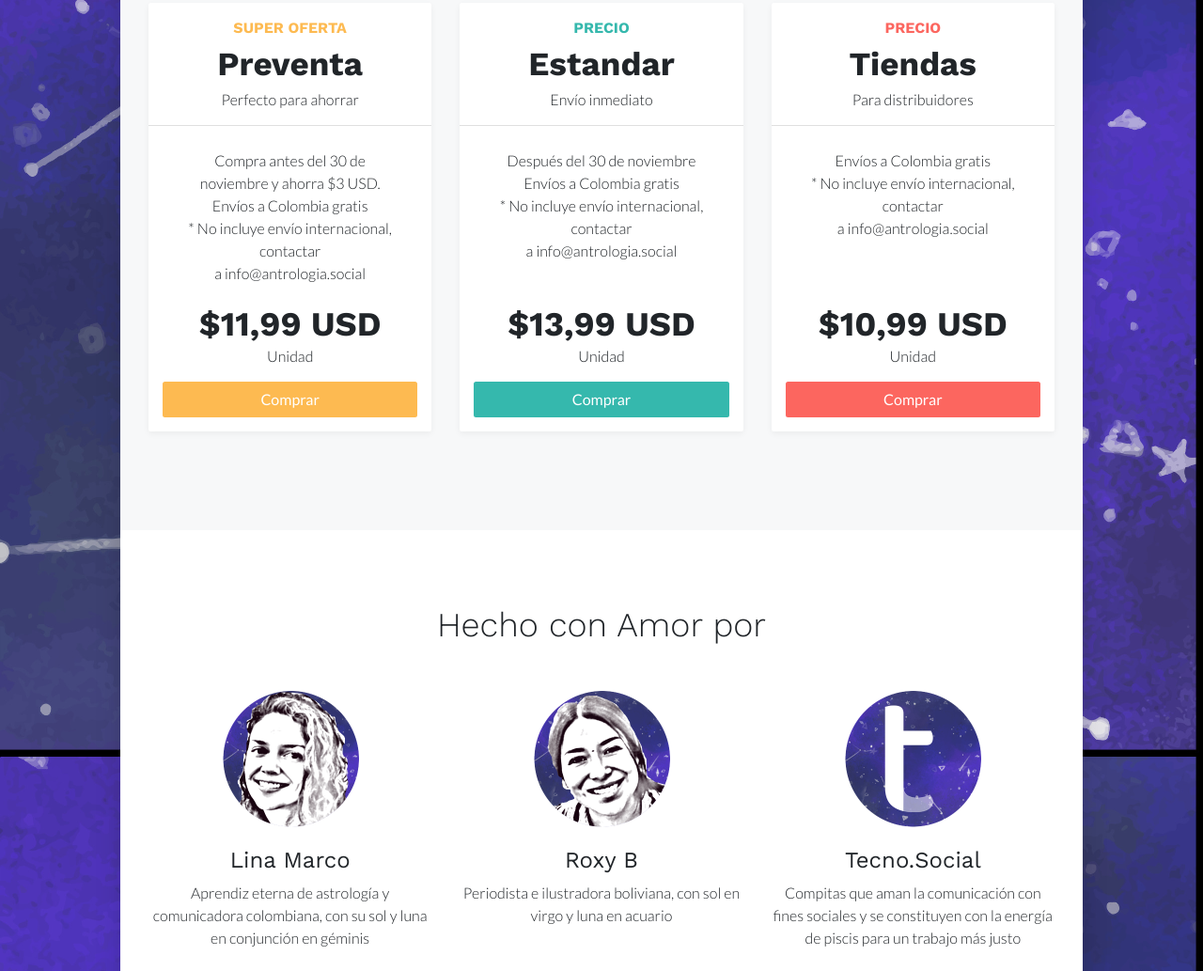
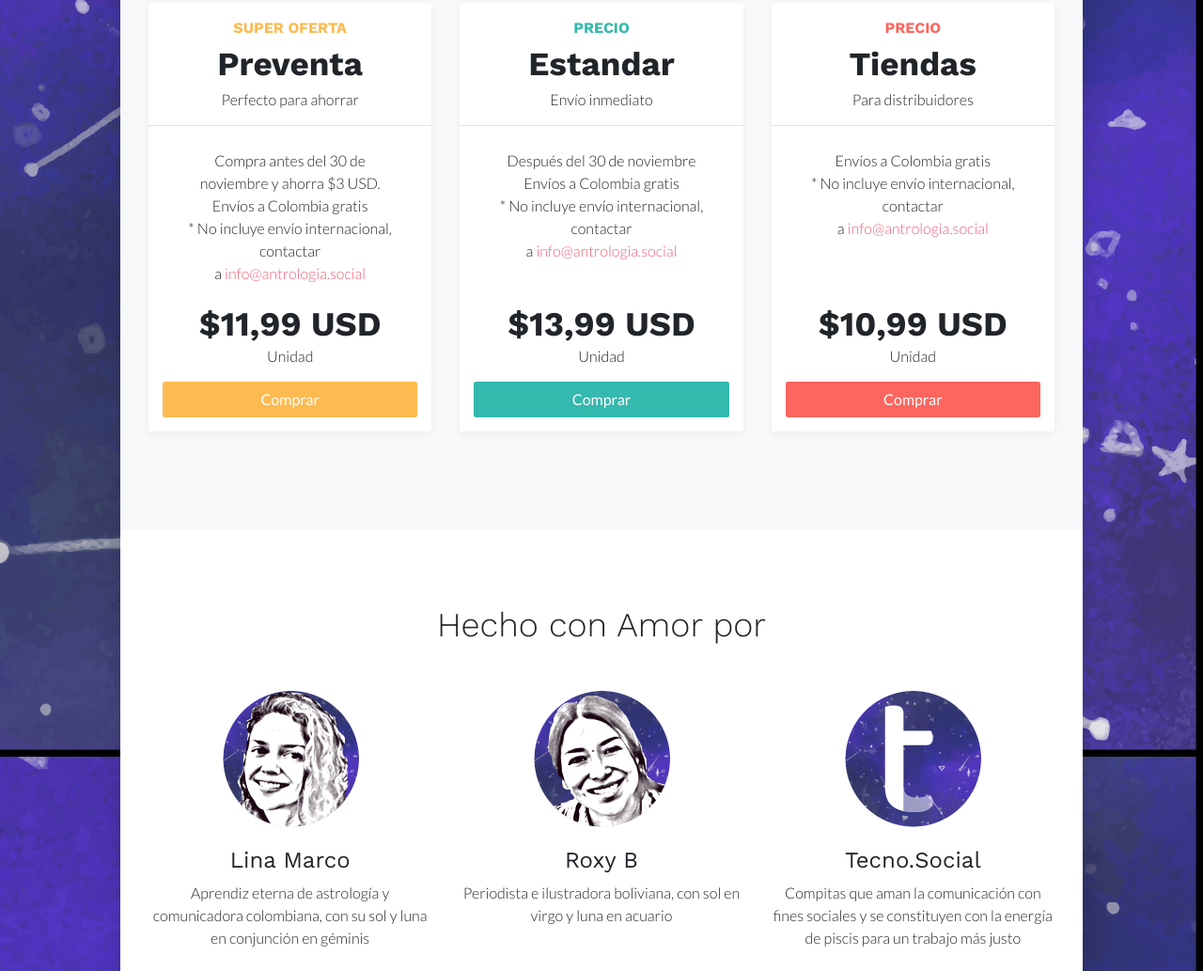
Before and after one commit to tecno-social/astrologiasocial-calendario-2022, a plain HTML site: page index.html in a window 1280 px wide. Shown: the part 4315-5348 px from the top of the page at 94% size. Drawn offline with nearby package versions, Linux system fonts and the light colour scheme; some icons are missing.

Commit message:
agrega emails

```diff
--- a/index.html
+++ b/index.html
@@ -468,7 +468,7 @@
                             <li>noviembre y ahorra $3 USD.</li>
                             <li>Envíos a Colombia gratis</li>
                             <li>* No incluye envío internacional, contactar</li>
-                            <li>a info@antrologia.social</li>
+                            <li>a <a href="mailto:info@antrologia.social">info@antrologia.social</a></li>
                         </ul>
                         <h2 class="card-title pricing-card-title mb-0 font-weight-bold">$11,99 USD</h2>
                         <p>Unidad</p>
@@ -487,7 +487,7 @@
                             <li>Después del 30 de noviembre</li>
                             <li>Envíos a Colombia gratis</li>
                             <li>* No incluye envío internacional, contactar</li>
-                            <li>a info@antrologia.social</li>
+                            <li>a <a href="mailto:info@antrologia.social">info@antrologia.social</a></li>
                         </ul>
                         <h2 class="card-title pricing-card-title mb-0 font-weight-bold">$13,99 USD</h2>
                         <p>Unidad</p>
@@ -504,7 +504,7 @@
                         <ul class="price-box-list list-unstyled mt-3 mb-4">
                             <li>Envíos a Colombia gratis </li>
                             <li>* No incluye envío internacional, contactar </li>
-                            <li>a info@antrologia.social</li>
+                            <li>a <a href="mailto:info@antrologia.social">info@antrologia.social</a></li>
                         </ul>
                         <h2 class="card-title pricing-card-title mb-0 font-weight-bold">$10,99 USD</h2>
                         <p>Unidad</p>
@@ -576,6 +576,9 @@
 
             <div class="col-md-6">
             	<nav class="nav nav-mastfoot justify-content-md-end justify-content-center">
+                  <a class="nav-link" href="mailto:info@antrologia.social">
+                    <span class="lnr lnr-envelope"></span>
+                  </a>
 	                <a class="nav-link" href="https://www.facebook.com/astrologia.social.latam">
 	                	<i class="icon-facebook"></i>
 	                </a>
```
